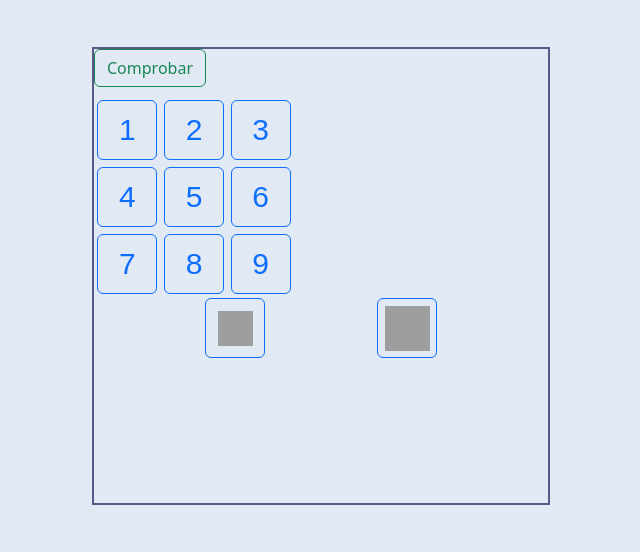
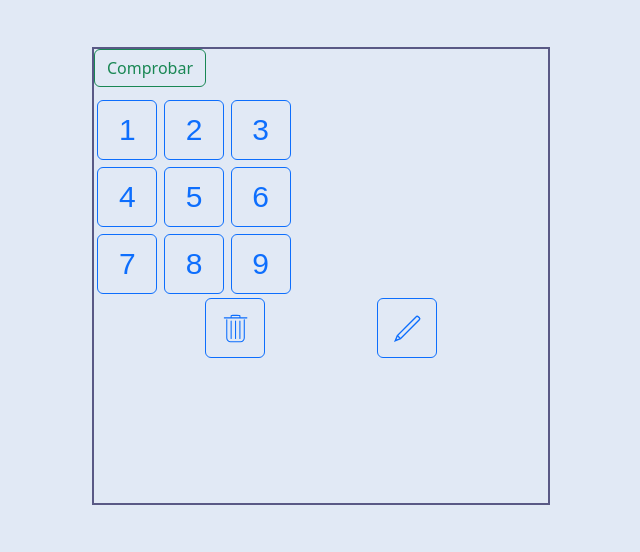
Before and after one commit to leandro-i/sudoku, a Django app: page /sudoku/easy/ in a window 1280 px wide. Shown: the part 79-631 px from the top of the page, without its empty margins (319-959 px from the left). Run offline with Django 3.2, Linux system fonts and the light colour scheme; data that the repository does not hold is empty; some libraries are stand-ins or nearby versions; grey boxes are pictures that could not be loaded.

Commit message:
Modif style.scss - Agregadas rutas de img

```diff
--- a/sudoku/static/sudoku/css/style.css
+++ b/sudoku/static/sudoku/css/style.css
@@ -175,24 +175,24 @@ input[type=number]:hover, input[type=number]:focus {
 }
 
 #extra #btn_eliminar {
-  background: url("delete.svg") no-repeat center;
+  background: url("../img/delete.svg") no-repeat center;
   background-size: 35px 35px;
 }
 
 #extra #btn_eliminar:hover {
-  background-image: url("delete_hover.svg");
+  background-image: url("../img/delete_hover.svg");
   background-color: #0d6efd;
   -webkit-transition: background .15s;
   transition: background .15s;
 }
 
 #extra .btn_borrador {
-  background: url("lapiz.svg") no-repeat center;
+  background: url("../img/lapiz.svg") no-repeat center;
   background-size: 45px 45px;
 }
 
 #extra .btn_borrador:hover {
-  background-image: url("lapiz_hover.svg");
+  background-image: url("../img/lapiz_hover.svg");
   background-color: #0d6efd;
   -webkit-transition: background .15s;
   transition: background .15s;
--- a/sudoku/static/sudoku/css/style.scss
+++ b/sudoku/static/sudoku/css/style.scss
@@ -154,19 +154,19 @@ input[type=number] {
     display: flex;
     justify-content: space-evenly;
     #btn_eliminar {
-        background: url('delete.svg') no-repeat center;
+        background: url('../img/delete.svg') no-repeat center;
         background-size: 35px 35px;
         &:hover {
-            background-image: url('delete_hover.svg');
+            background-image: url('../img/delete_hover.svg');
             background-color: $color_botones;
             transition: background .15s;
         }
     }
     .btn_borrador {
-        background: url('lapiz.svg') no-repeat center;
+        background: url('../img/lapiz.svg') no-repeat center;
         background-size: 45px 45px;
         &:hover {
-            background-image: url('lapiz_hover.svg');
+            background-image: url('../img/lapiz_hover.svg');
             background-color: $color_botones;
             transition: background .15s;
         }
```
Also changed, not shown: 1 other file.
